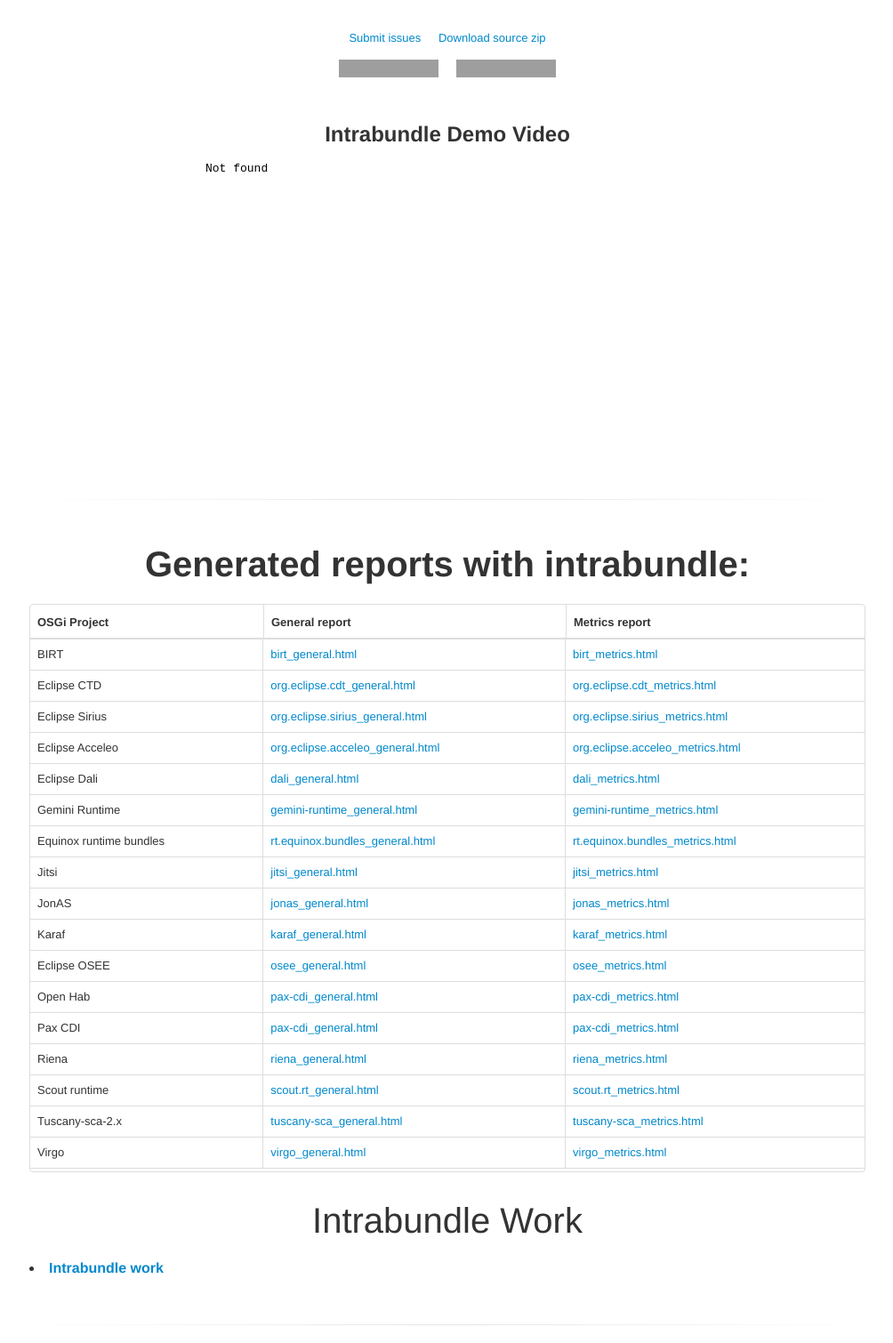
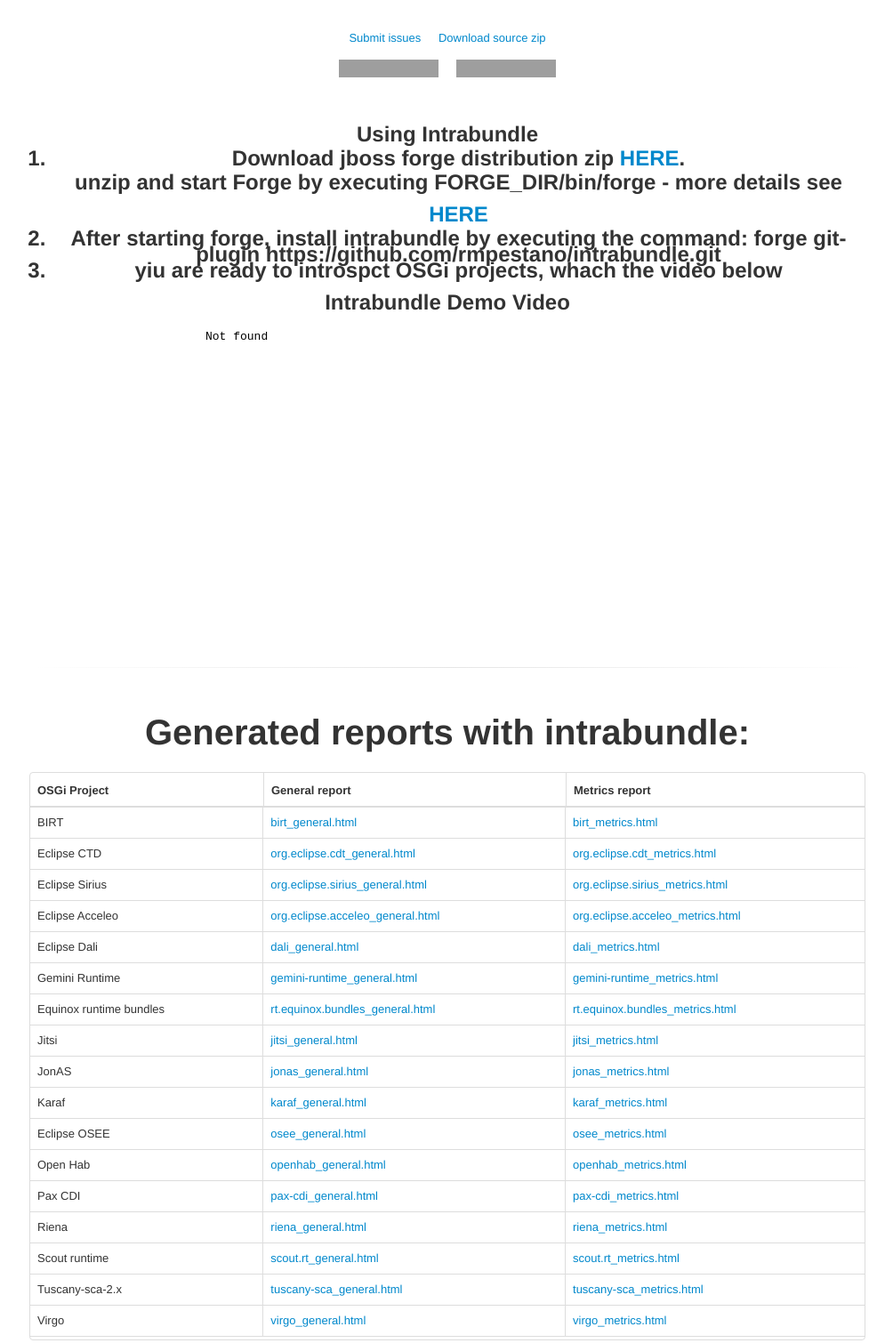
Before and after one commit to rmpestano/intrabundle, a plain HTML site: page index.html in a window 1280 px wide. Shown: the part 320-1830 px from the top of the page at 89% size, without its empty margins (137-1141 px from the left). Drawn offline with Linux system fonts and the light colour scheme; grey boxes are pictures that could not be loaded.

Commit message:
gh pages

```diff
--- a/index.html
+++ b/index.html
@@ -44,6 +44,19 @@
           </ul>
         </div>
 	<div style="text-align:center;" >
+        <h2>Using Intrabundle<h2>
+            <ol>
+                <li>
+                    Download jboss forge distribution zip <a href="https://repository.jboss.org/nexus/service/local/artifact/maven/redirect?r=releases&g=org.jboss.forge&a=forge-distribution&v=1.4.4.Final&e=zip">HERE</a>.
+                </li>
+                <l1>
+                    unzip and start Forge by executing FORGE_DIR/bin/forge - more details see <a href="http://forge.jboss.org/1.x/docs/using/"> HERE</a>
+                </l1>
+                <li>
+                    After starting forge, install intrabundle by executing the command: <b>forge git-plugin https://github.com/rmpestano/intrabundle.git</b>
+                </li>
+                <li>yiu are ready to <b>introspct</b> OSGi projects, whach the video below</li>
+            </ol>
         <h2>Intrabundle Demo Video</h2>
         <iframe src="video/intrabundle-demo.ogv"
                 width="560" height="315" frameborder="0" allowfullscreen></iframe>
@@ -125,8 +138,8 @@
               </tr>
               <tr>
                   <td>Open Hab</td>
-                  <td> <a href="reports/openhab_general.html" target="_blank">pax-cdi_general.html</a></td>
-                  <td> <a href="reports/openhab_metrics.html" target="_blank">pax-cdi_metrics.html</a></td>
+                  <td> <a href="reports/openhab_general.html" target="_blank">openhab_general.html</a></td>
+                  <td> <a href="reports/openhab_metrics.html" target="_blank">openhab_metrics.html</a></td>
               </tr>
               <tr>
                   <td>Pax CDI</td>
```
